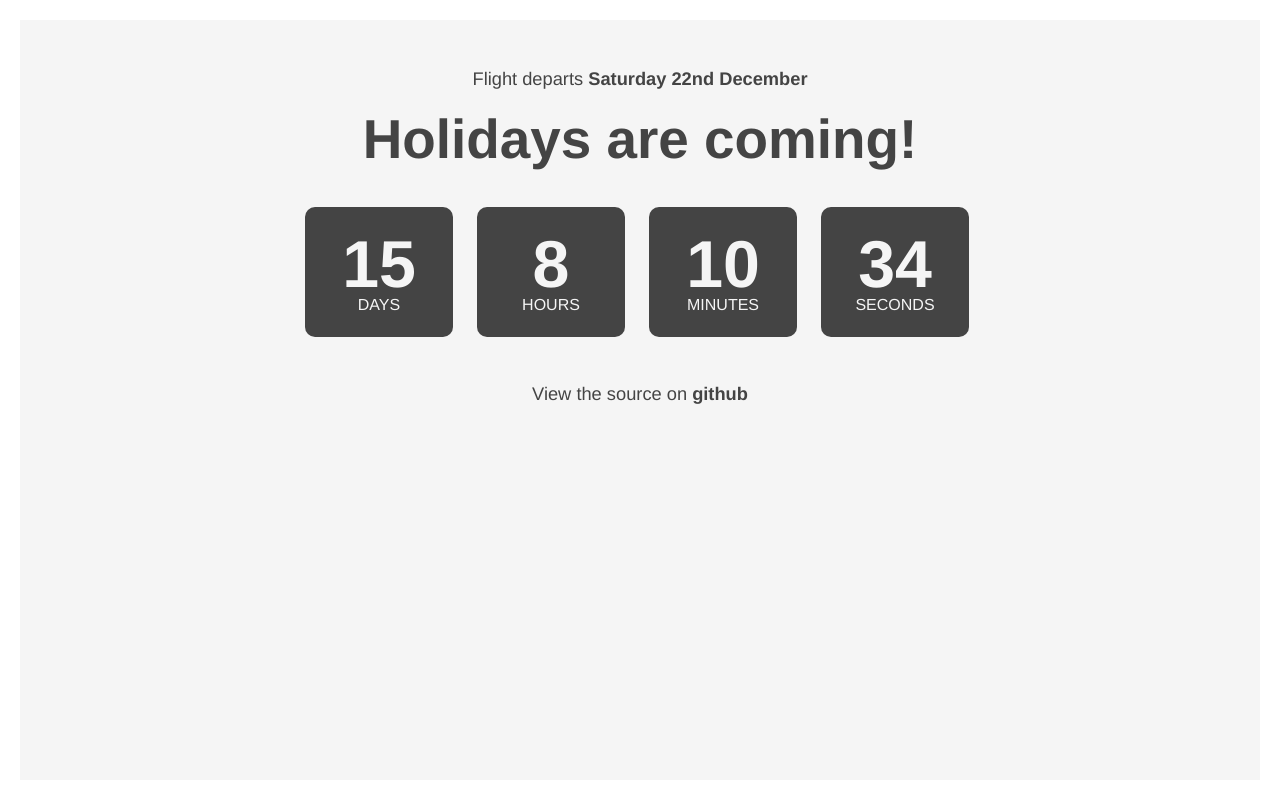
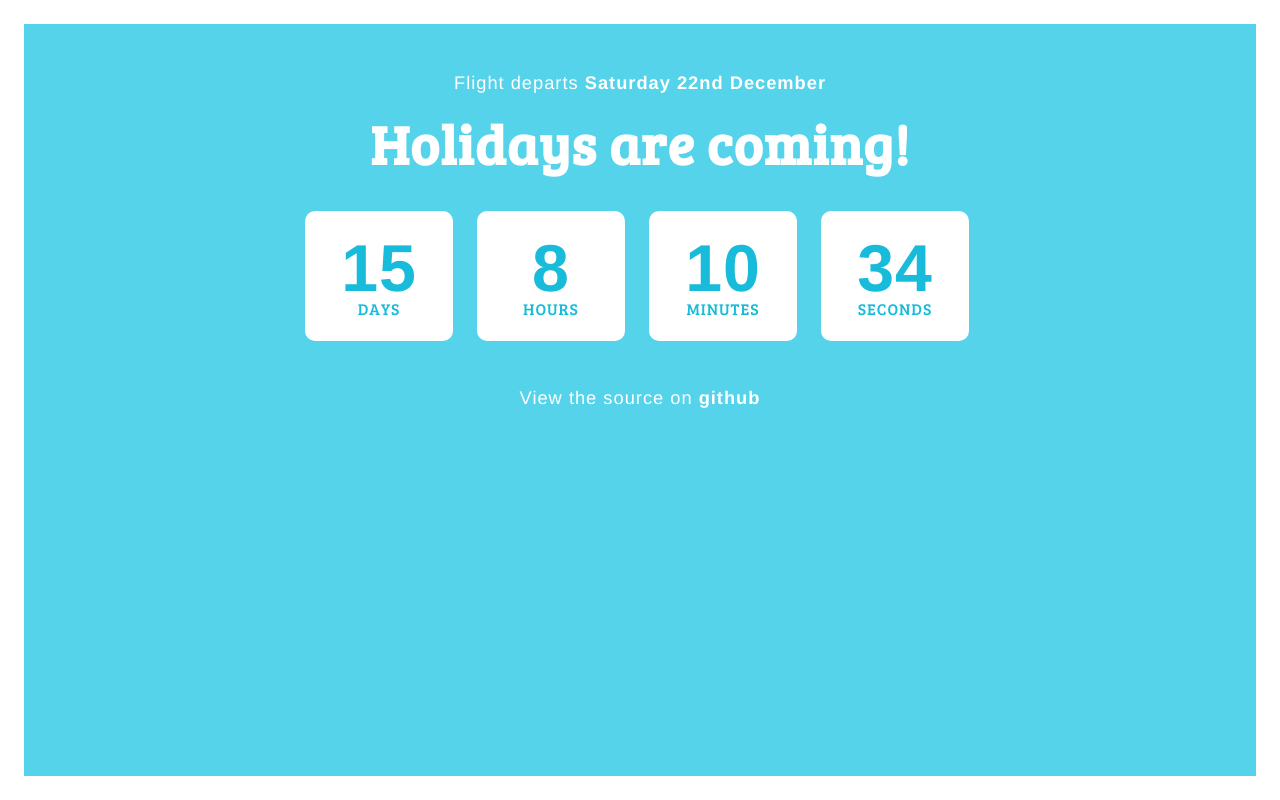
Before and after one commit to adlawson/howlonguntilourholiday.com, a website: page index.html in a window 1280 px wide. Drawn offline with nearby package versions, Linux system fonts and the light colour scheme.

Commit message:
colorify some awesome

```diff
--- a/css/scss/_main.scss
+++ b/css/scss/_main.scss
@@ -4,11 +4,11 @@ html {
 	font-family: $body-font;
 	font-size: 100%; /* 16px */
 	@include rem(line-height,$body-line-height);
-	color: $grey;
-	background-color: $light-grey;
+	color: $white;
+	background-color: $blue;
 	-webkit-text-size-adjust:100%;
 	-ms-text-size-adjust:100%;
-	border: 20px solid #fff;
+	border: $spacing solid $white;
 }
 
 body {
@@ -16,4 +16,6 @@ body {
 	margin: 50px auto;
 	max-width: 670px;
 	text-align: center;
+	padding: 0 $spacing;
+	letter-spacing: 1px;
 }
--- a/css/scss/_typography.scss
+++ b/css/scss/_typography.scss
@@ -1,25 +1,37 @@
 //Typography
+
+/* Generated by Font Squirrel (http://www.fontsquirrel.com) on December 6, 2012 06:51:06 PM America/New_York */
+@font-face {
+    font-family: 'BreeSerifRegular';
+    src: url('../fonts/BreeSerif-Regular-webfont.eot');
+    src: url('../fonts/BreeSerif-Regular-webfont.eot?#iefix') format('embedded-opentype'),
+         url('../fonts/BreeSerif-Regular-webfont.woff') format('woff'),
+         url('../fonts/BreeSerif-Regular-webfont.ttf') format('truetype'),
+         url('../fonts/BreeSerif-Regular-webfont.svg#BreeSerifRegular') format('svg');
+    font-weight: normal;
+    font-style: normal;
+}
 
 h1 {
 	@include rem(font-size,$heading-primary-font-size);
 	@include rem(line-height,$heading-primary-line-height);
 	font-weight: bold;
+	font-family: $heading-font;
 }
 
 p, ul, h1 {
 	margin-bottom: $spacing;
 }
 
-time, b {
+b, time {
 	font-weight: bold;
 }
 
 a {
 	text-decoration: none;
-	color: $grey;
+	color: $white;
 
 	&:hover, &:focus {
 		text-decoration: none;
-		color: $turquoise;
 	}
 }
--- a/css/scss/_variables.scss
+++ b/css/scss/_variables.scss
@@ -1,9 +1,9 @@
 // Variables
 
 // Colors
-$grey: #444;
-$light-grey: #f5f5f5;
-$turquoise: #16a6b6;
+$blue: #55D3EA;
+$dark-blue: #18BBD9;
+$white: #fff;
 
 // Typography
 $body-font-size: 16px;
@@ -13,6 +13,7 @@ $heading-primary-font-size: 48px;
 $heading-primary-line-height: 48px;
 
 $body-font: "HelveticaNeue-Light", "Helvetica Neue Light", "Helvetica Neue", Helvetica, Arial, "Lucida Grande", sans-serif;
+$heading-font: 'BreeSerifRegular', Helvetica, Arial, sans-serif;
 
 // Spacing
 $spacing: 24px;
--- a/css/scss/components/_countdown.scss
+++ b/css/scss/components/_countdown.scss
@@ -7,10 +7,10 @@
 		float: left;
 		padding: $spacing;
 		margin-right: $spacing;
-		background-color: $grey;
-		color: $light-grey;
+		background-color: $white;
+		color: $dark-blue;
 		width: 100px;
-		border-radius:10px;
+		border-radius: 10px;
 
 		&:last-child {
 			margin: 0;
@@ -28,11 +28,18 @@
 		.label {
 			text-transform: uppercase;
 			@include rem(font-size,14px);
+			letter-spacing: 1px;
+			font-family: $heading-font;
 		}
 	}
 }
 
 @media only screen and (max-width: 480px) {
+
+	time {
+		display: block;
+		margin-bottom: 6px;
+	}
 
 	.countdown {
 		li {
```
Also changed, not shown: index.html (+1 -1 lines), css/style.css, fonts/BreeSerif-Regular-webfont.ttf (added), fonts/BreeSerif-Regular-webfont.woff (added), 2 other files.
